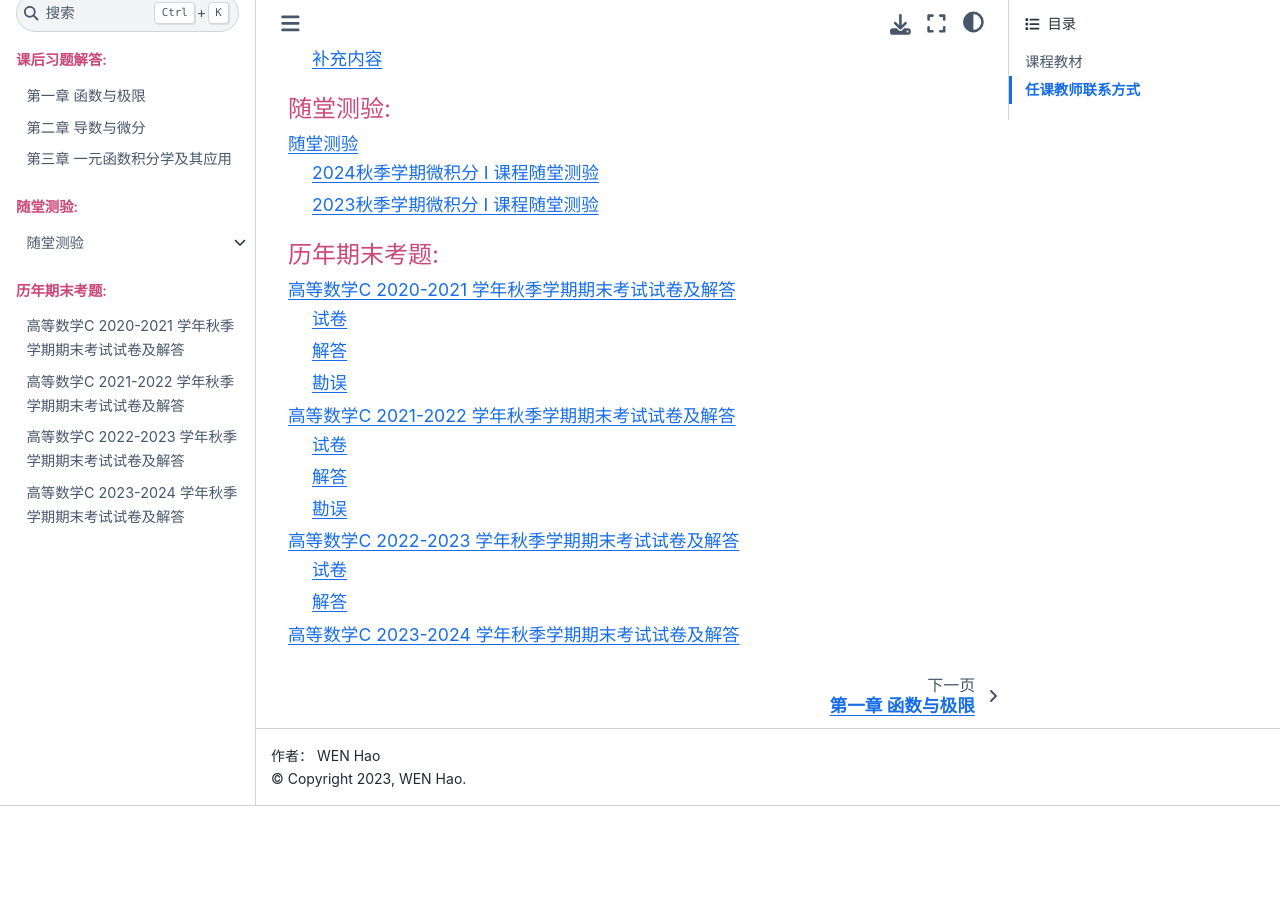
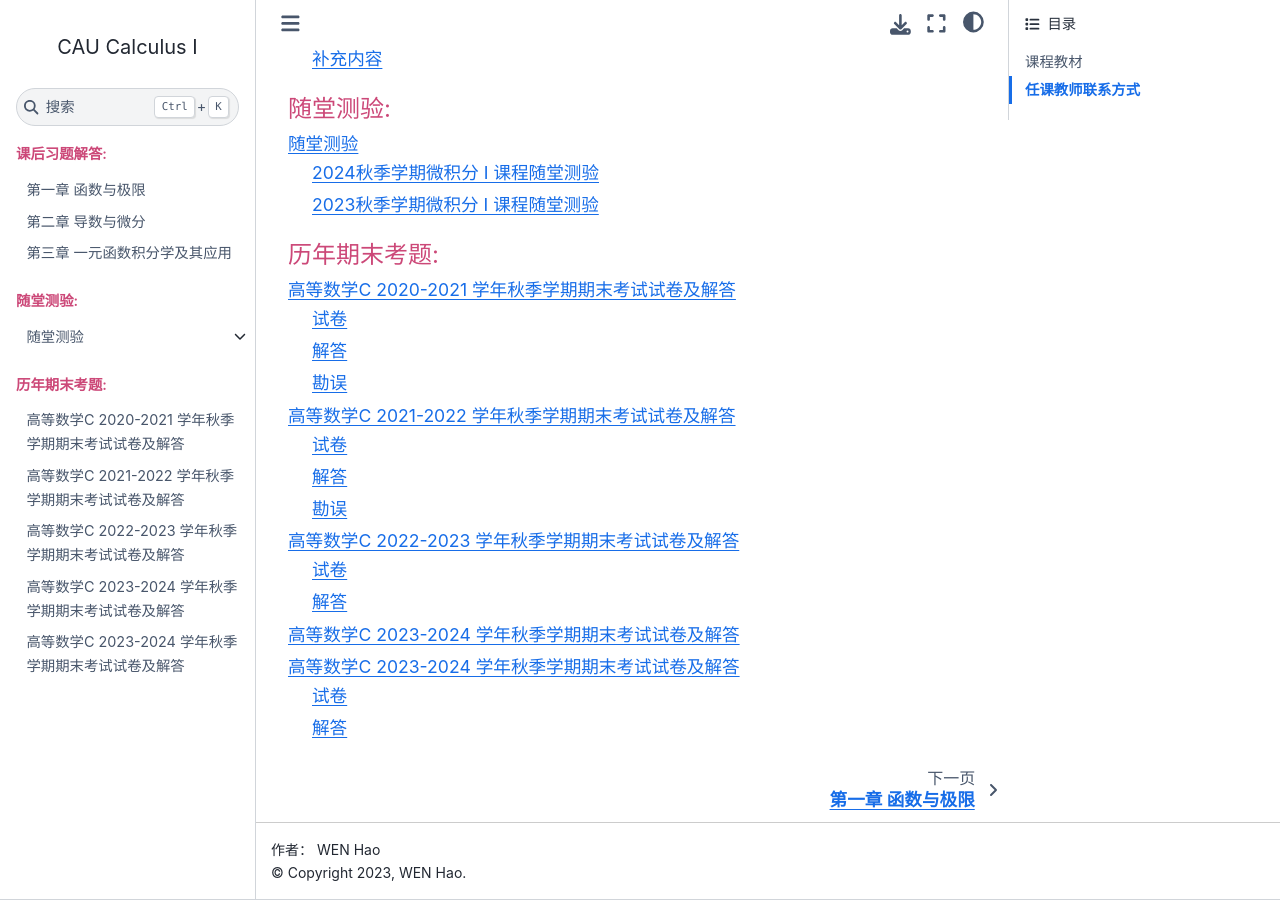
Before and after one commit to wenh06/CAU-Courses, a Sphinx documentation site: the page built from Calculus/source/index.rst, in a window 1280 px wide and 900 px high, scrolled down 657 px. Built offline with Sphinx 7.4.7 and the Sphinx Book theme 1.1.4, drawn with Linux system fonts in a browser that asks for light colours; some web fonts are replaced; before the commit the page ends 1463 px from its top, so only the background shows below that.

Commit message:
add 2024 final exams

```diff
--- /dev/null
+++ b/Calculus/source/final_exams/2024-2025.rst
@@ -0,0 +1,12 @@
+高等数学C 2023-2024 学年秋季学期期末考试试卷及解答
+^^^^^^^^^^^^^^^^^^^^^^^^^^^^^^^^^^^^^^^^^^^^^^^^^^^
+
+试卷
+--------
+
+:pdfembed:`src:../_static/final_exams/2024秋微积分1试卷.pdf, height:800, width:100%, align:middle`
+
+解答
+--------
+
+:pdfembed:`src:../_static/final_exams/2024秋微积分1试卷及解答.pdf, height:800, width:100%, align:middle`
--- a/Calculus/source/index.rst
+++ b/Calculus/source/index.rst
@@ -44,3 +44,4 @@
    final_exams/2021-2022
    final_exams/2022-2023
    final_exams/2023-2024
+   final_exams/2024-2025
```
Also changed, not shown: 2 other files.
